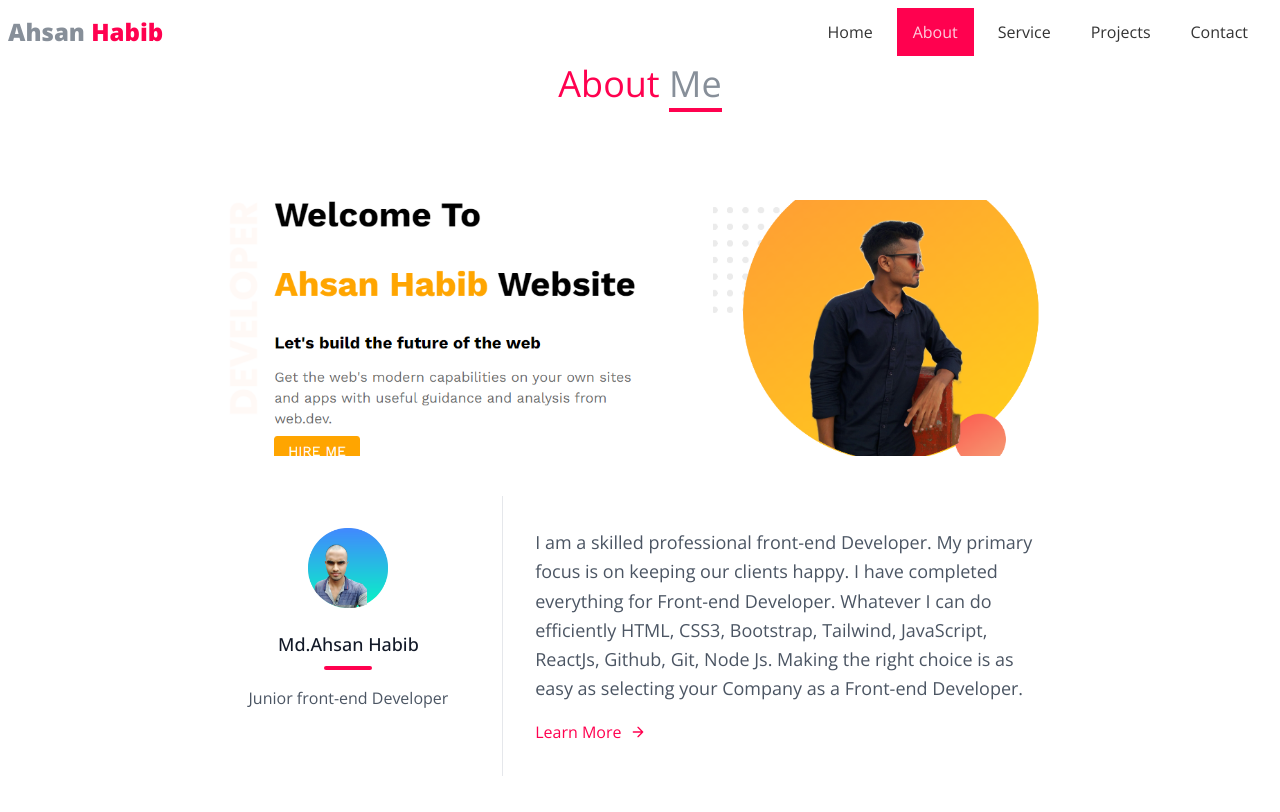
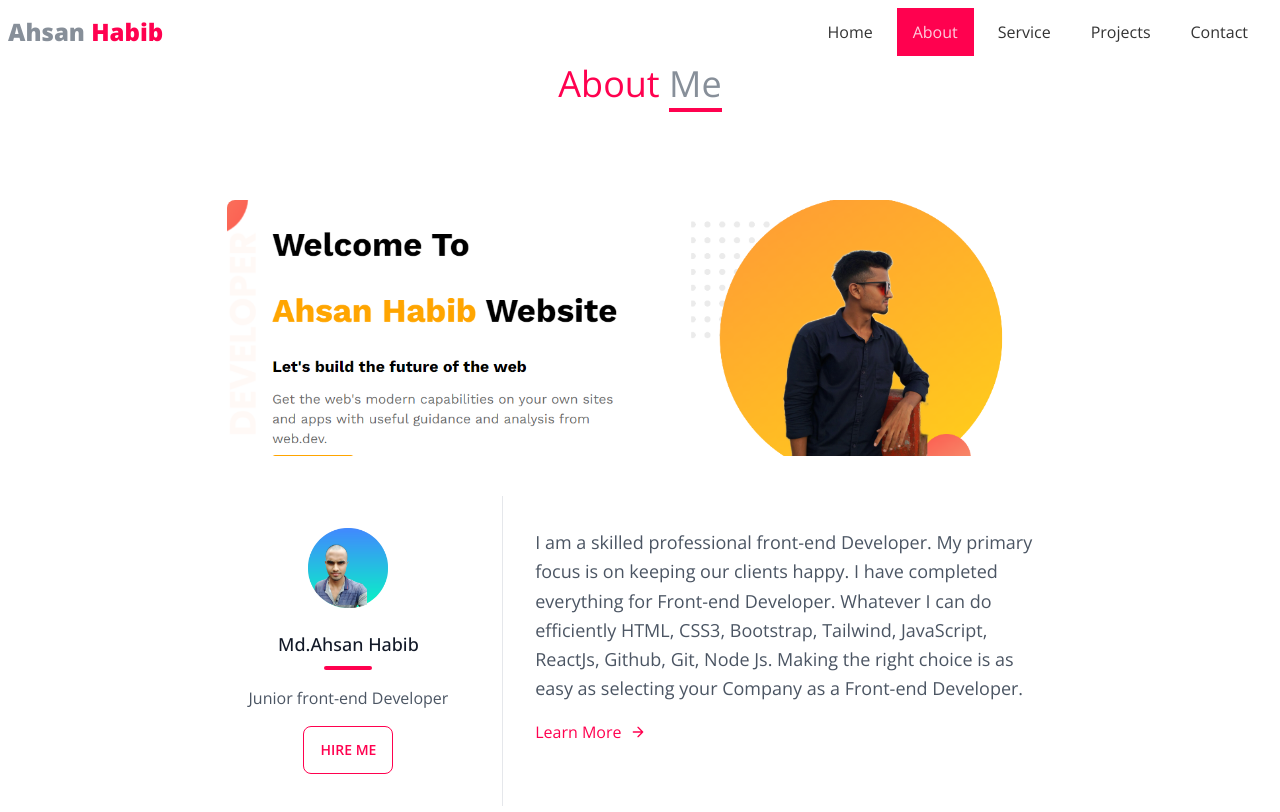
Before and after one commit to Ahsan855/Portfolio-Me, a React (Create React App) app: page /about in a window 1280 px wide. Shown: the top 812 px of the page. Built offline with nearby package versions, Linux system fonts and the light colour scheme.

Commit message:
about me so so done

```diff
--- a/src/Pages/About/About.js
+++ b/src/Pages/About/About.js
@@ -1,6 +1,6 @@
 import React from "react";
 import image1 from "../../image/image 1.png";
-import image2 from "../../image/Screenshot_1.png";
+import image2 from "../../image/Screenshot_2.png";
 
 const About = () => {
   return (
@@ -29,6 +29,9 @@ const About = () => {
                   </h2>
                   <div class="w-12 h-1 bg-primary rounded mt-2 mb-4"></div>
                   <p class="text-base">Junior front-end Developer</p>
+                  <button className="btn-primary btn-outline btn mt-4">
+                    Hire Me
+                  </button>
                 </div>
               </div>
               <div class="sm:w-2/3 sm:pl-8 sm:py-8 sm:border-l border-gray-200 sm:border-t-0 border-t mt-4 pt-4 sm:mt-0 text-center sm:text-left">
```
Also changed, not shown: src/image/Screenshot_2.png (added).
